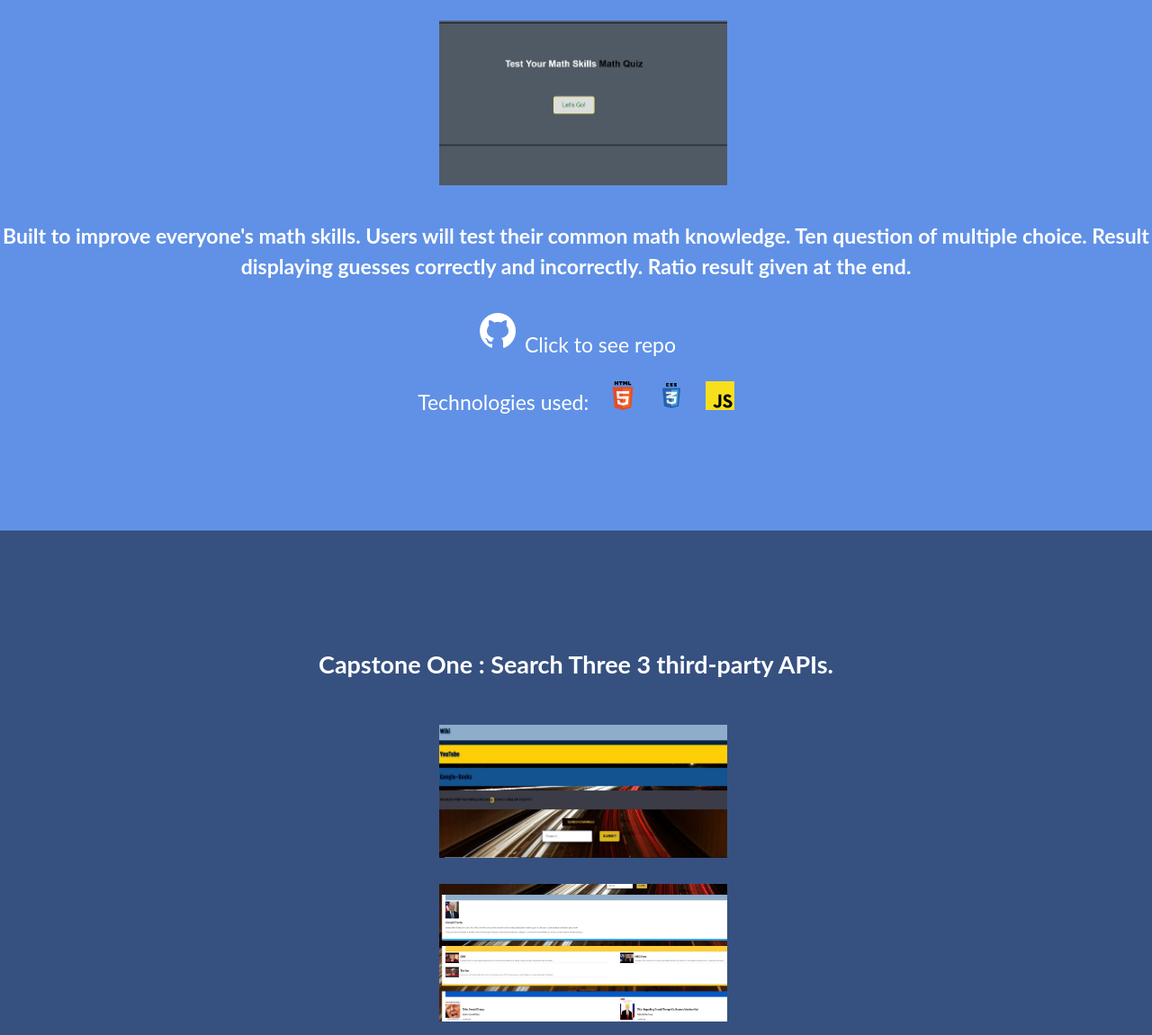
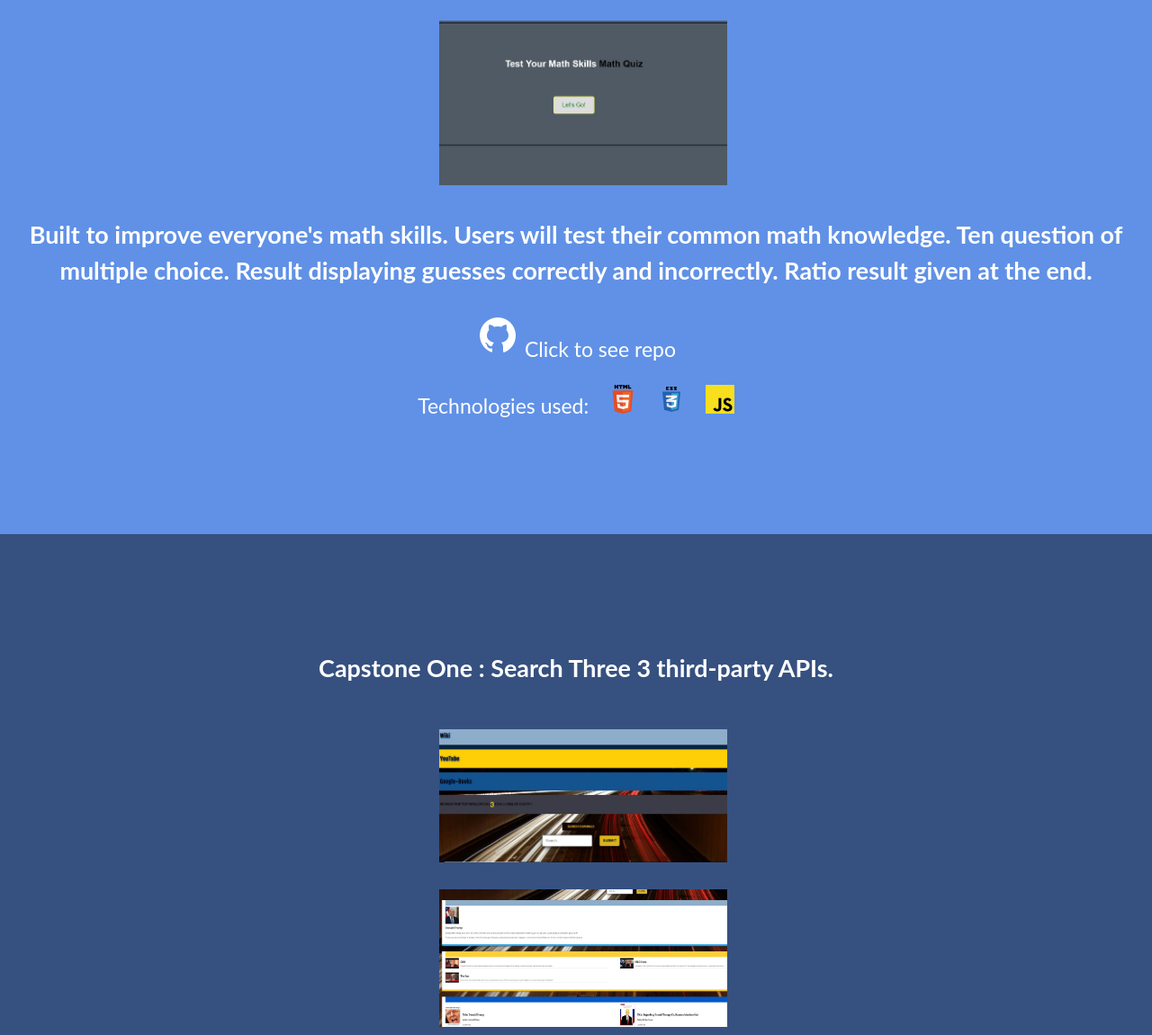
Before and after one commit to mntri4/Myportfolio, a plain HTML site: page index.html in a window 1280 px wide. Shown: the part 2295-3446 px from the top of the page at 90% size. Drawn offline with nearby package versions, Linux system fonts and the light colour scheme.

Commit message:
Update per Grader's comments. index.html 3

```diff
--- a/index.html
+++ b/index.html
@@ -84,8 +84,8 @@ function closeNav() {
 
 
 
-               <h4><p>Built to improve everyone's math skills. Users will test their common math knowledge. Ten question of multiple choice. Result displaying guesses correctly and incorrectly. Ratio result given at the end.</p>
-              </h4>
+               <h3><p>Built to improve everyone's math skills. Users will test their common math knowledge. Ten question of multiple choice. Result displaying guesses correctly and incorrectly. Ratio result given at the end.</p>
+              </h3>
                <p>
                   <a href="https://github.com/mntri4/My-Portfolio" target="_blank"><img src="img/icons8-github-48(3).png" alt="github"></a> Click to see repo
               </p>
@@ -101,7 +101,7 @@ function closeNav() {
                           <h3>
                             <p>Capstone One : Search Three 3 third-party APIs.</p>
 
-                           </h3>
+
 
                     <a href="https://mntri4.github.io/Capstone-one/" target="_blank"><img class="container-skill-img-1"  src="img/Capture.JPG" alt="capture">
                     </a>
@@ -113,6 +113,7 @@ function closeNav() {
                   <a href="https://github.com/mntri4/Capstone-one" target="_blank"><img src="img/icons8-github-48(3).png" alt="github"></a> Click to see repo
               </p>
               <p>Users needing sources in an instant, display in one location. Search term on three websites information: Wiki, Google Books, YouTube.</p>
+            </h3>
 
 
 <p>Technologies used:
```
